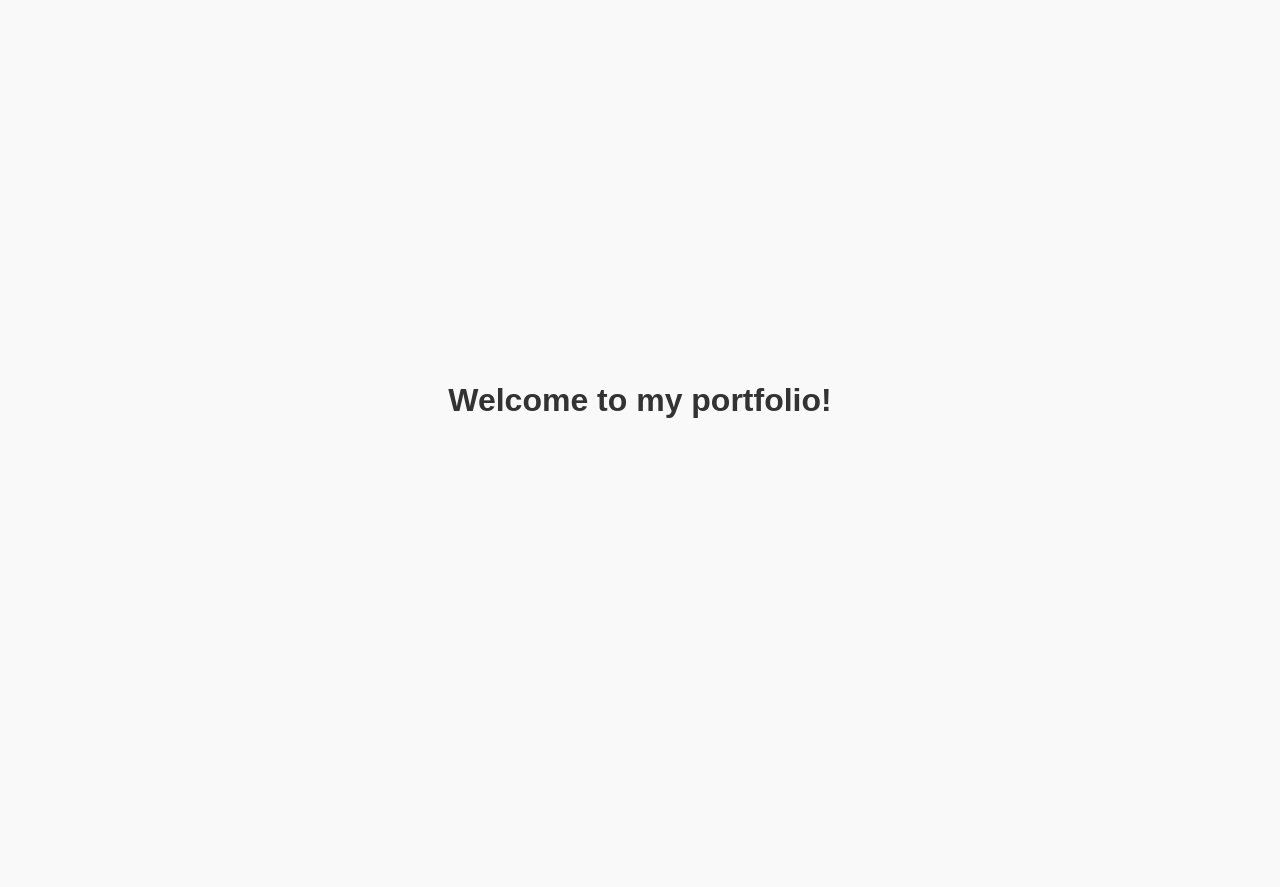
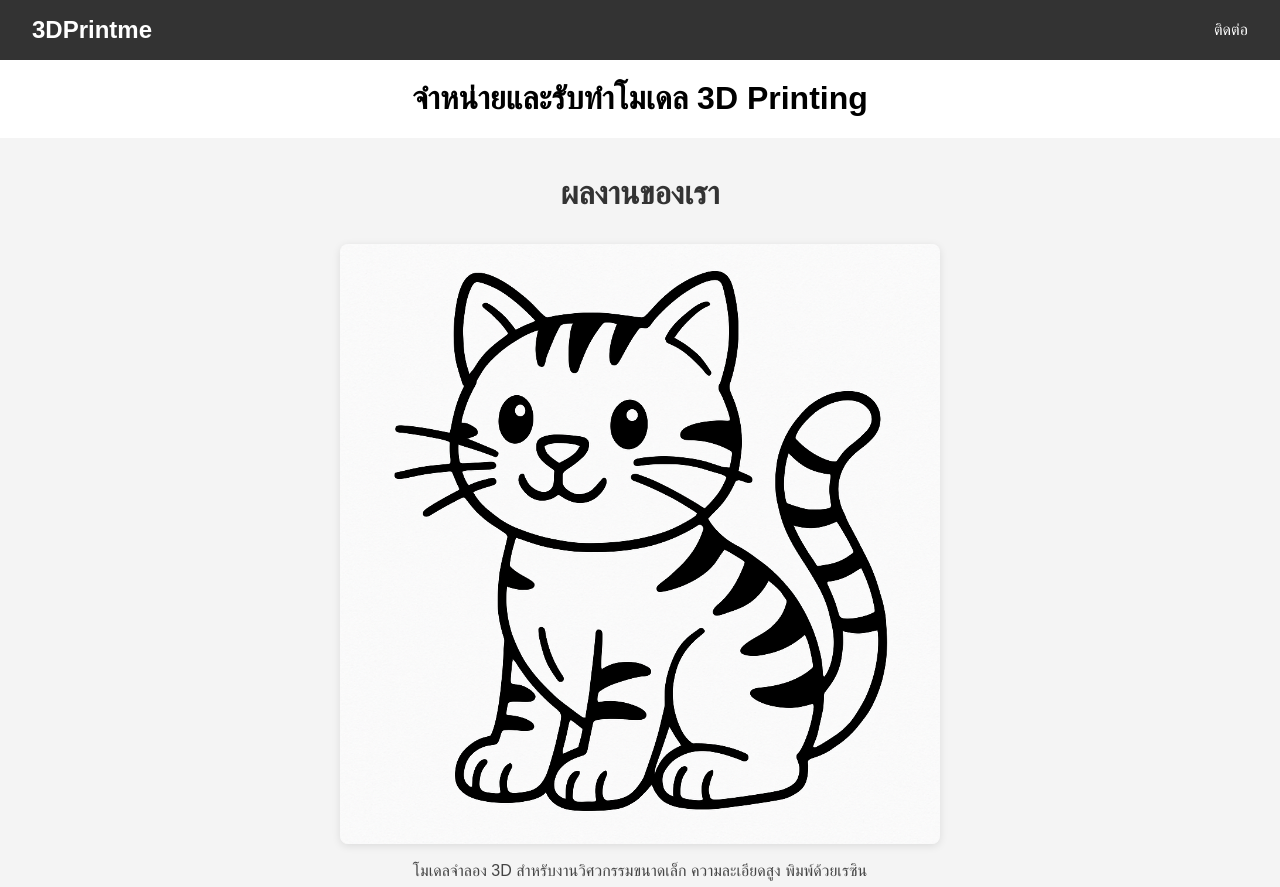
Before and after one commit to newjusty/3DPrintiMe, a plain HTML site: page index.html in a window 1280 px wide. Shown: the top 887 px of the page. Before the commit the page ends 800 px from the top, so only its background shows below. Drawn offline with Linux system fonts and the light colour scheme.

Commit message:
Update proj

```diff
--- a/index.html
+++ b/index.html
@@ -1,11 +1,39 @@
 <!DOCTYPE html>
-<html>
+<html lang="th">
 <head>
   <meta charset="UTF-8">
-  <title>My Portfolio</title>
+  <title>My 3DPrint pages</title>
   <link rel="stylesheet" href="style.css">
 </head>
-  <body>
-    <h1>Welcome to my portfolio!</h1>
-  </body>
+<body>
+
+  <!-- 🔹 Navbar -->
+  <nav class="navbar">
+    <div class="brand">3DPrintme</div>
+    <div class="contact"><a href="#contact">ติดต่อ</a></div>
+  </nav>
+
+  <!-- 🔹 Main Content -->
+  <h1>จำหน่ายและรับทำโมเดล 3D Printing</h1>
+
+  <!-- 🔹 Our Work Section -->
+  <section id="our-work">
+    <h2>ผลงานของเรา</h2>
+    <div class="work-item">
+      <img src="\Pictures\Catimage.png" alt="ตัวอย่างผลงาน 1">
+      <p>โมเดลจำลอง 3D สำหรับงานวิศวกรรมขนาดเล็ก ความละเอียดสูง พิมพ์ด้วยเรซิน</p>
+    </div>
+
+    <div class="work-item">
+      <img src="\Pictures\Circuitsmage.jpg" alt="ตัวอย่างผลงาน 2">
+      <p>ชิ้นส่วนเครื่องจักรที่พิมพ์ด้วย PLA สำหรับงานต้นแบบ</p>
+    </div>
+  </section>
+
+  <!-- 🔹 Contact Section -->
+  <section id="contact">
+    <p>ติดต่อ: email@example.com</p>
+  </section>
+
+</body>
 </html>
--- a/style.css
+++ b/style.css
@@ -1,14 +1,72 @@
-/* style.css */
 body {
   margin: 0;
-  height: 100vh;
+  font-family: Arial, sans-serif;
+}
+
+.navbar {
   display: flex;
-  justify-content: center;
+  justify-content: space-between;
   align-items: center;
-  font-family: Arial, sans-serif;
-  background-color: #f9f9f9;
+  background-color: #333;
+  color: white;
+  padding: 1rem 2rem;
+}
+
+.navbar .brand {
+  font-size: 1.5rem;
+  font-weight: bold;
+}
+
+.navbar .contact a {
+  color: white;
+  text-decoration: none;
+  font-size: 1rem;
+}
+
+.navbar .contact a:hover {
+  text-decoration: underline;
 }
 
 h1 {
+  text-align: center;
+  margin-top: 20px;
+}
+
+#contact {
+  text-align: center;
+  margin-top: 20px;
+}
+
+#our-work {
+  padding: 10px 20px;
+  background-color: #f4f4f4;
+  text-align: center;
+}
+
+#our-work h2 {
+  font-size: 2rem;
+  margin-bottom: 2rem;
   color: #333;
 }
+
+.work-item {
+  margin-bottom: 20px;
+  max-width: 600px;
+  margin-left: auto;
+  margin-right: auto;
+}
+
+.work-item img {
+  width: 100%;
+  max-width: 100%;
+  height: auto;
+  border-radius: 8px;
+  box-shadow: 0 2px 8px rgba(0, 0, 0, 0.1);
+}
+
+.work-item p {
+  margin-top: 10px;
+  font-size: 1rem;
+  color: #444;
+  line-height: 1.6;
+}
```
Also changed, not shown: Pictures/Catimage.png (added), Pictures/Circuitsmage.jpg (added).
